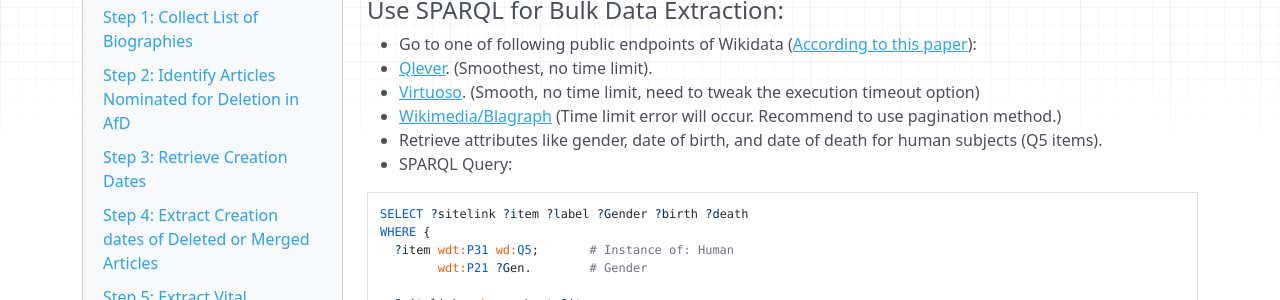
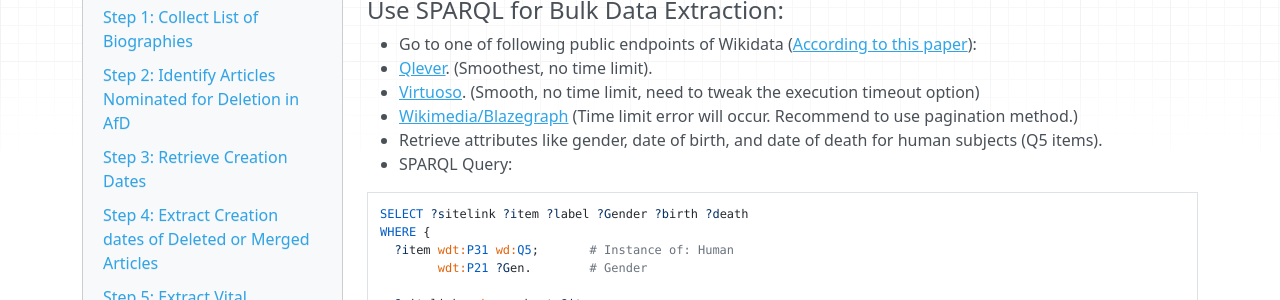
Before and after one commit to CSDL-UMD/Survival-of-the-Notable-in-Wikipedia, an MkDocs documentation site: the page built from docs/docs/index.md, in a window 1280 px wide and 900 px high, scrolled down 1991 px. Shown: the part 155-455 px from the top of the window. Built offline with MkDocs 1.6.1, drawn with Linux system fonts in a browser that asks for light colours; nearby versions of some CDN libraries.

Commit message:
edit in Manual

````diff
--- a/docs/docs/index.md
+++ b/docs/docs/index.md
@@ -71,9 +71,9 @@
 #### Use SPARQL for Bulk Data Extraction:
 #### Use SPARQL for Bulk Data Extraction:
 - Go to one of following public endpoints of Wikidata ([According to this paper](https://zenodo.org/records/7185889)):
-1. [Qlever](https://qlever.cs.uni-freiburg.de/wikidata). (Smoothest, no time limit).
-2. [Virtuoso](https://wikidata.demo.openlinksw.com/sparql). (Smooth, no time limit, need to tweak the execution timeout option)
-3. [Wikimedia/Blagraph](https://query.wikidata.org/) (Time limit error will occur. Recommend to use pagination method.)
+  1. [Qlever](https://qlever.cs.uni-freiburg.de/wikidata). (Smoothest, no time limit).
+  2. [Virtuoso](https://wikidata.demo.openlinksw.com/sparql). (Smooth, no time limit, need to tweak the execution timeout option)
+  3. [Wikimedia/Blazegraph](https://query.wikidata.org/) (Time limit error will occur. Recommend to use pagination method.)
 - Retrieve attributes like gender, date of birth, and date of death for human subjects (Q5 items).
 - SPARQL Query:
 ```
````
